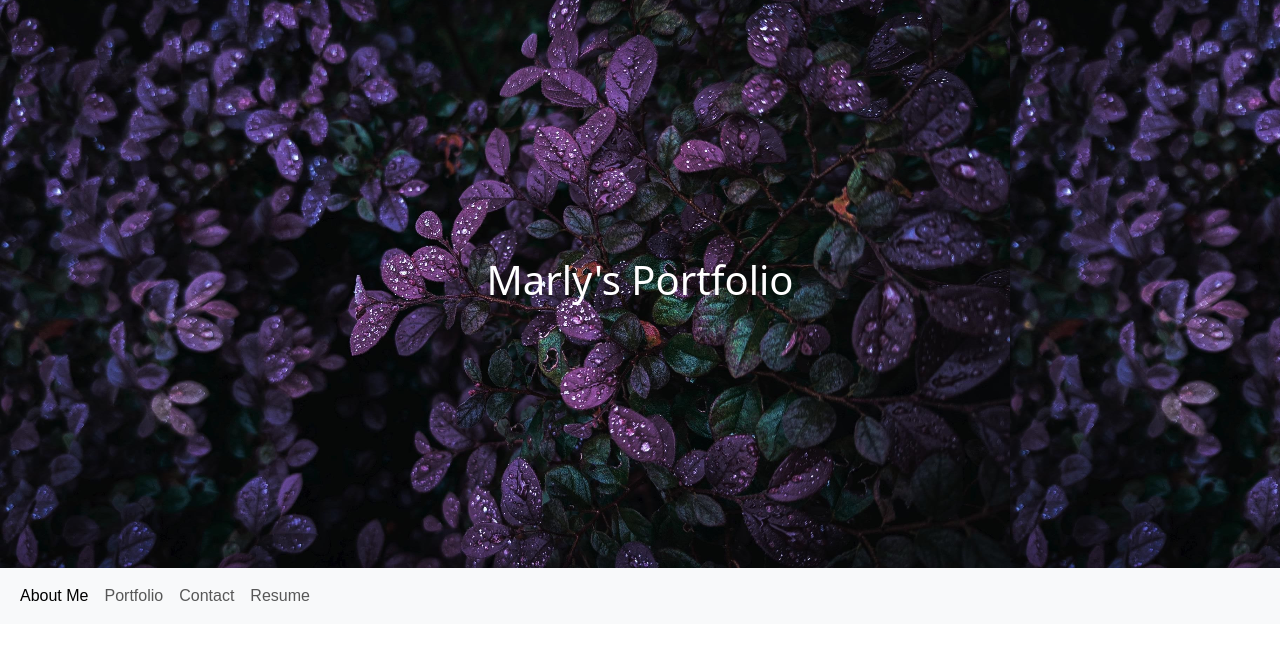
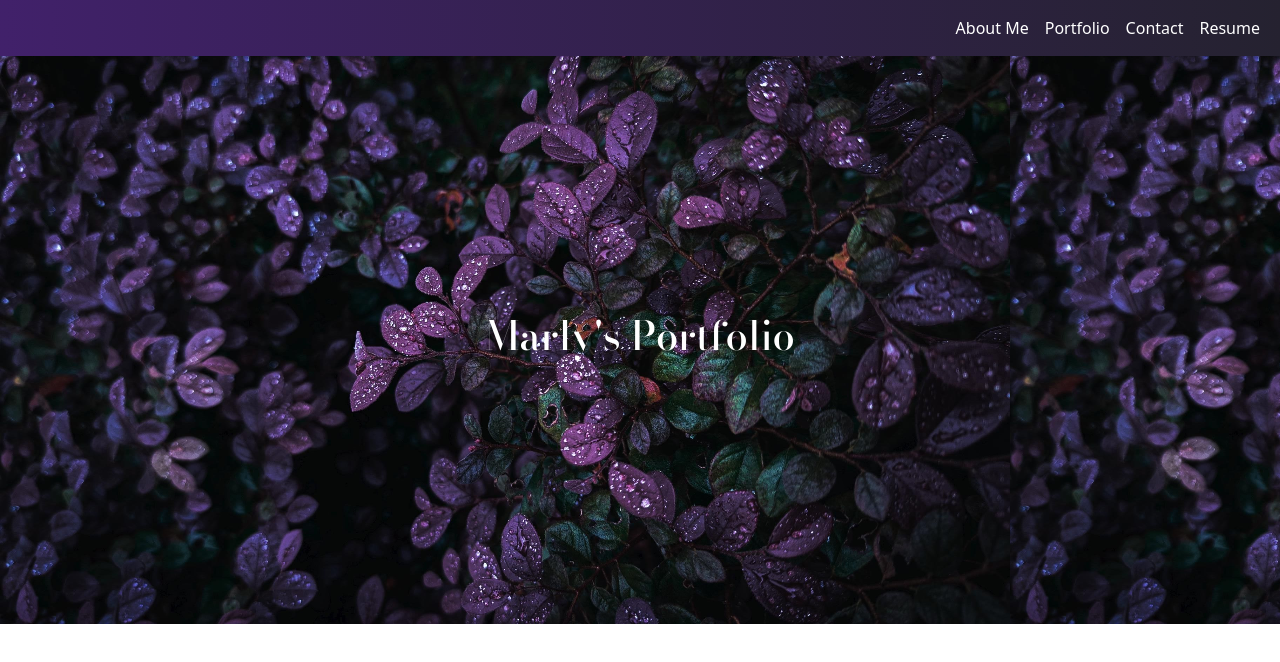
Before and after one commit to MarlyV1/react-portfolio, a React (Vite) app in the folder react-portfolio/: page / in a window 1280 px wide. Shown: the top 662 px of the page. Built offline with nearby package versions, Linux system fonts and the light colour scheme.

Commit message:
imported a Google font into header.css, updated the styling of the navigation component and reordered the components in app.jsx

```diff
--- a/react-portfolio/src/App.jsx
+++ b/react-portfolio/src/App.jsx
@@ -7,8 +7,9 @@ import Navigation from './components/Navigation';
 function App() {
   return (
     <>
+      <Navigation />
       <Header />
-      <Navigation />
+
     </>
   )
 }
--- a/react-portfolio/src/assets/styles/Header.css
+++ b/react-portfolio/src/assets/styles/Header.css
@@ -1,7 +1,11 @@
+@import url('https://fonts.googleapis.com/css2?family=Bodoni+Moda:ital,opsz,wght@0,6..96,400..900;1,6..96,400..900&display=swap');
+
+
 header {
     background-image: url("../images/background.jpg");
     background-size: contain;
     padding: 20%;
     text-align: center;
     color: white;
+    font-family: 'Bodoni Moda';
 }
--- a/react-portfolio/src/assets/styles/Navigation.css
+++ b/react-portfolio/src/assets/styles/Navigation.css
@@ -1,3 +1,16 @@
-nav {
-    font-family: Arial, Helvetica, sans-serif;
+.navbar {
+    /* background-color: rgba(48, 13, 93, 0.918); */
+    background-image: linear-gradient(to right, rgba(48, 13, 93, 0.918), rgb(37, 34, 48) );
+    /* color: rgb(96, 96, 204); */
+    /* align-items: end; */
+    justify-content: center;
 }
+
+div .nav-link {
+    color: white;
+}
+
+div .navbar-toggler  {
+    /* background-color: rgba(255, 255, 255, 0.76); */
+    background-color: rgb(134, 118, 155);
+}
--- a/react-portfolio/src/components/Navigation.jsx
+++ b/react-portfolio/src/components/Navigation.jsx
@@ -2,15 +2,15 @@ import '../assets/styles/Navigation.css';
 
 function Navigation() {
     return (
-        <nav className="navbar navbar-expand-lg bg-body-tertiary">
+        <nav className="navStyle navbar navbar-expand-lg ">
             <div className="container-fluid">
-                {/* <a className="navbar-brand" href="#">About Me</a> */}
+                <a className="navbar-brand" href="#"></a>
                 <button className="navbar-toggler" type="button" data-bs-toggle="collapse" data-bs-target="#navbarNavAltMarkup" aria-controls="navbarNavAltMarkup" aria-expanded="false" aria-label="Toggle navigation">
                     <span className="navbar-toggler-icon"></span>
                 </button>
-                <div class="collapse navbar-collapse" id="navbarNavAltMarkup">
+                <div className="collapse navbar-collapse justify-content-end" id="navbarNavAltMarkup">
                     <div className="navbar-nav">
-                        <a className="nav-link active" aria-current="page" href="#">About Me</a>
+                        <a className="nav-link" aria-current="page" href="#">About Me</a>
                         <a className="nav-link" href="#">Portfolio</a>
                         <a className="nav-link" href="#">Contact</a>
                         <a className="nav-link" href="#">Resume</a>
```
